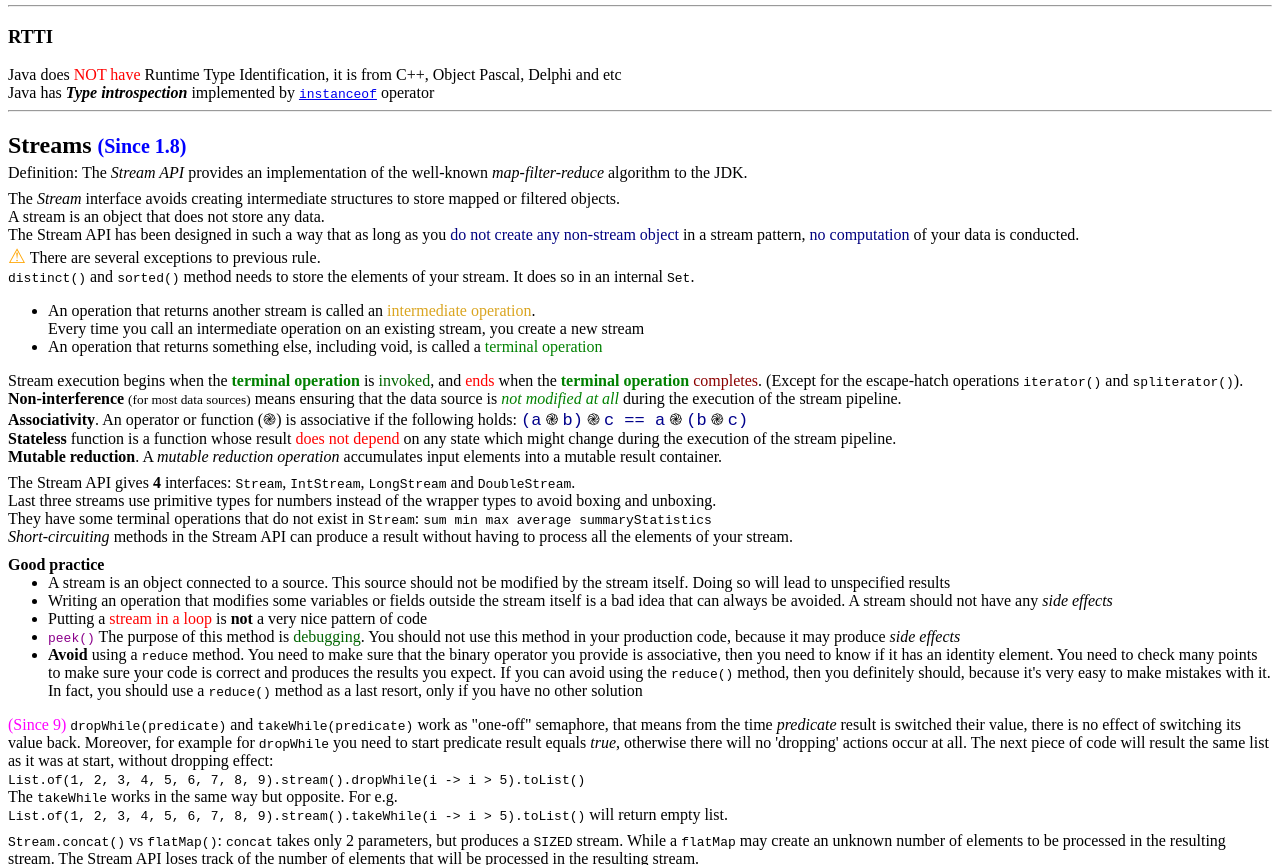
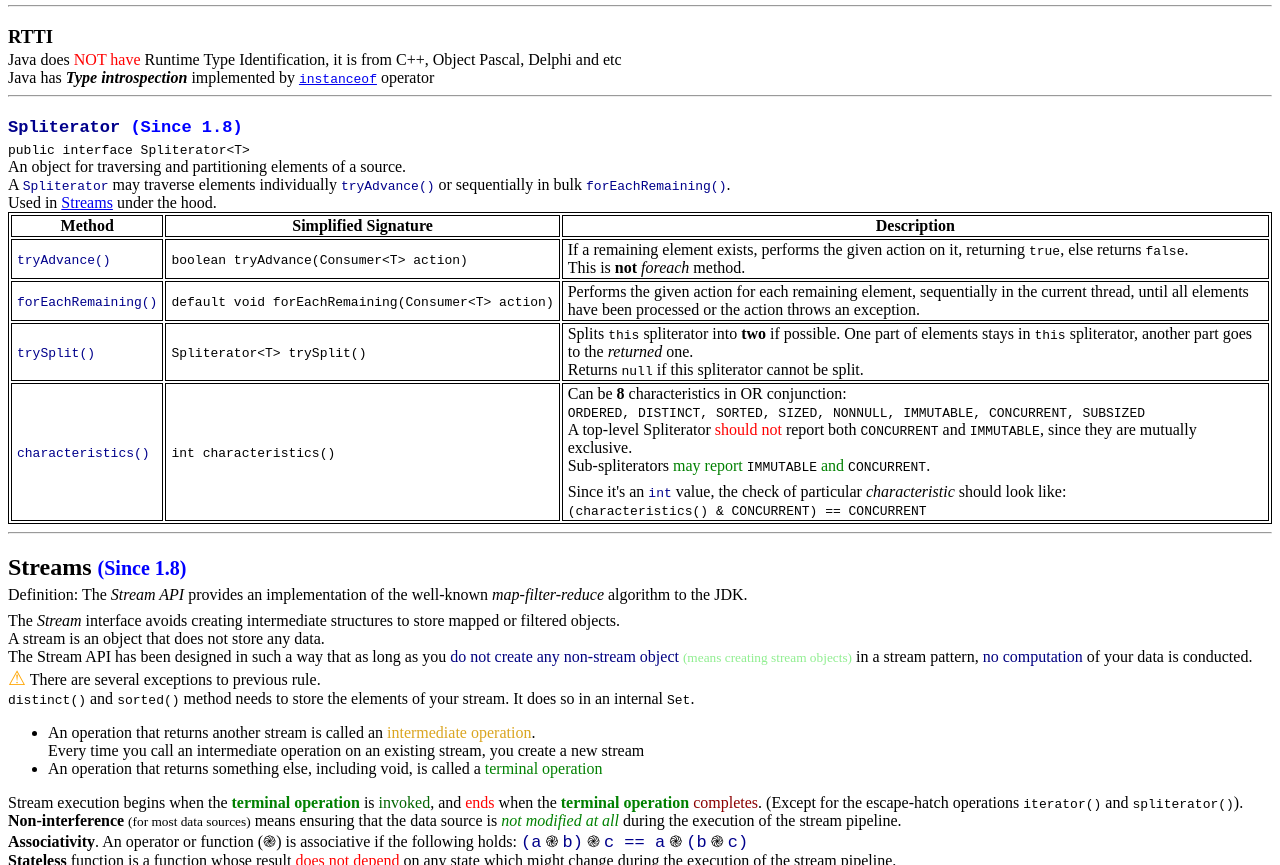
Before and after one commit to MarkoKurylko/Shared, a plain HTML site: page JavaOutline.html in a window 1280 px wide. Shown: the part 7564-8429 px from the top of the page. Drawn offline with Linux system fonts and the light colour scheme.

Commit message:
Spliterator

```diff
--- a/JavaOutline.html
+++ b/JavaOutline.html
@@ -162,6 +162,7 @@
 						<summary></summary>
 						<h2><a href="#streams">Streams</a></h2>
 						<h3><a href="#safevarargs">@SafeVarargs</a></h3>
+						<h3 class="code-a"><a href="#spliterator"><code>Spliterator</code></a></h3>
 						<h3><a id="strictfp" href="#strictfp">strictfp (versions from 1.2 to 16)</a></h3>
 						<h3><a href="#synchronized" class="code-a"><code>synchronized</code></a></h3>
 						<h4><a href="#synchronizedCollections">Synchronized Collections</a></h4>
@@ -854,9 +855,62 @@
 		<hr>
 
 		<div id="rtti">
-			<h3>RTTI</h3>
+			<h3 style="margin-bottom:3px">RTTI</h3>
 			Java does <span style="color:red">NOT have</span> Runtime Type Identification, it is from C++, Object Pascal, Delphi and etc<br>
 			Java has <em><b>Type introspection</b></em> implemented by <a href="#instanceof"><code>instanceof</code></a> operator
+		</div>
+		<hr>
+
+		<div id="spliterator">
+			<h3 class="code-a" style="margin-bottom:3px"><code>Spliterator <span class="java8">(Since 1.8)</span></code></h3>
+			<code>public interface Spliterator&lt;T&gt;</code><br>
+			An object for traversing and partitioning elements of a source.<br>
+			A <code class="code">Spliterator</code> may traverse elements individually <code class="code">tryAdvance()</code> or sequentially in bulk <code class="code">forEachRemaining()</code>.<br>
+			Used in <a href="#streams">Streams</a> under the hood.
+			<table class="border padding">
+				<tr>
+					<th>Method</th>
+					<th>Simplified Signature</th>
+					<th>Description</th>
+				</tr>
+				<tr>
+					<td><code class="code">tryAdvance()</code></td>
+					<td><code>boolean tryAdvance(Consumer&lt;T&gt; action)</code></td>
+					<td>
+						If a remaining element exists, performs the given action on it, returning <code>true</code>, else returns <code>false</code>.<br>
+						This is <b>not</b> <i>foreach</i> method.
+					</td>
+				</tr>
+				<tr>
+					<td><code class="code">forEachRemaining()</code></td>
+					<td><code class="nowrap">default void forEachRemaining(Consumer&lt;T&gt; action)</code></td>
+					<td>
+						Performs the given action for each remaining element, sequentially in the current thread, until all elements have been processed or the action throws an exception.
+					</td>
+				</tr>
+				<tr>
+					<td><code class="code">trySplit()</code></td>
+					<td><code>Spliterator&lt;T&gt; trySplit()</code></td>
+					<td>
+						Splits <code>this</code> spliterator into <b>two</b> if possible.
+						One part of elements stays in <code>this</code> spliterator, another part goes to the <i>returned</i> one.<br>
+						Returns <code>null</code> if this spliterator cannot be split.
+					</td>
+				</tr>
+				<tr>
+					<td><code class="code">characteristics()</code></td>
+					<td><code>int characteristics()</code></td>
+					<td>Can be <b>8</b> characteristics in OR conjunction:<br>
+						<code>ORDERED, DISTINCT, SORTED, SIZED, NONNULL, IMMUTABLE, CONCURRENT, SUBSIZED</code><br>
+						A top-level Spliterator <span style="color:red">should not</span> report both <code>CONCURRENT</code> and <code>IMMUTABLE</code>, since they are mutually exclusive.<br>
+						Sub-spliterators <span style="color:green">may report</span> <code>IMMUTABLE</code> <span style="color:green">and</span> <code>CONCURRENT</code>.
+						<div class="indent"></div>
+						Since it's an <code class="code">int</code> value, the check of particular <i>characteristic</i> should look like:<br>
+						<code>(characteristics() & CONCURRENT) == CONCURRENT</code>
+					</td>
+				</tr>
+			</table>
+
 		</div>
 		<hr>
 
@@ -866,7 +920,8 @@
 			<div class="indent"></div>
 			The <em>Stream</em> interface avoids creating intermediate structures to store mapped or filtered objects.<br>
 			A stream is an object that does not store any data.<br>
-			The Stream API has been designed in such a way that as long as you <span style="color: navy">do not create any non-stream object</span> in a stream pattern,
+			The Stream API has been designed in such a way that as long as you <span style="color: navy">do not create any non-stream object</span>
+			<small style="color: LightGreen">(means creating stream objects)</small> in a stream pattern,
 			<span style="color: navy">no computation</span> of your data is conducted.<br>
 			<span style="color: orange; font-size: 20px;">&#9888;</span>
 			There are several exceptions to previous rule.<br>
```
